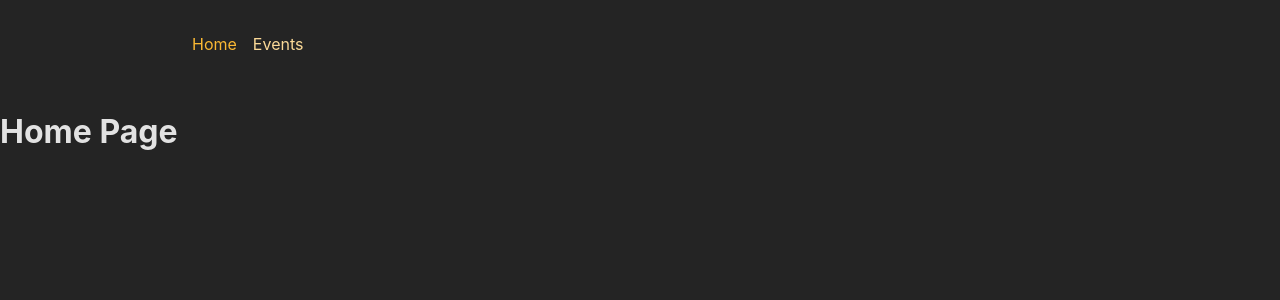
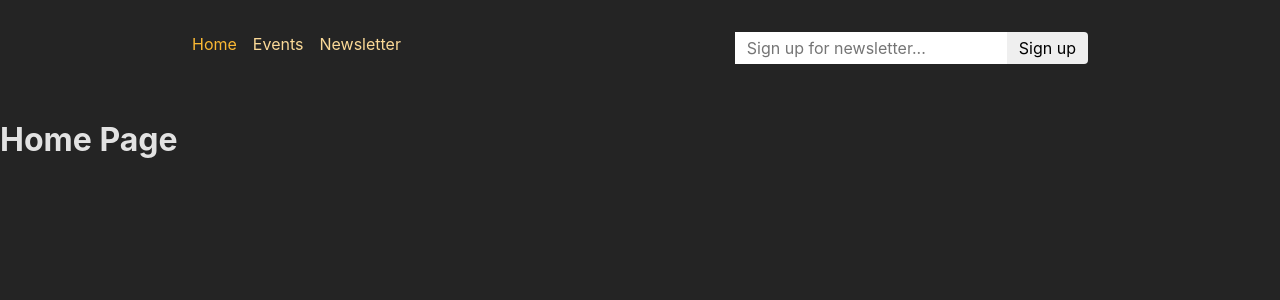
Before and after one commit to ms-tech-geek/react-multi-page, a React (Create React App) app in the folder packages/frontend/: page / in a window 1280 px wide. Shown: the top 300 px of the page. Built offline with nearby package versions, Linux system fonts and the light colour scheme.

Commit message:
add newsletter feature

```diff
--- a/packages/frontend/src/components/MainNavigation.js
+++ b/packages/frontend/src/components/MainNavigation.js
@@ -1,5 +1,7 @@
 import { NavLink } from "react-router-dom";
+
 import classes from "./MainNavigation.module.css";
+import NewsletterSignup from "./NewsletterSignup";
 
 function MainNavigation() {
 	return (
@@ -27,8 +29,19 @@
 							Events
 						</NavLink>
 					</li>
+					<li>
+						<NavLink
+							to="/newsletter"
+							className={({ isActive }) =>
+								isActive ? classes.active : undefined
+							}
+						>
+							Newsletter
+						</NavLink>
+					</li>
 				</ul>
 			</nav>
+			<NewsletterSignup />
 		</header>
 	);
 }
--- /dev/null
+++ b/packages/frontend/src/components/NewsletterSignup.js
@@ -0,0 +1,16 @@
+import classes from './NewsletterSignup.module.css';
+
+function NewsletterSignup() {
+  return (
+    <form method="post" className={classes.newsletter}>
+      <input
+        type="email"
+        placeholder="Sign up for newsletter..."
+        aria-label="Sign up for newsletter"
+      />
+      <button>Sign up</button>
+    </form>
+  );
+}
+
+export default NewsletterSignup;
--- /dev/null
+++ b/packages/frontend/src/components/NewsletterSignup.module.css
@@ -0,0 +1,18 @@
+.newsletter input,
+.newsletter button {
+  font: inherit;
+  padding: 0.25rem 0.75rem;
+  border-radius: 0;
+  border: none;
+}
+
+.newsletter button {
+  border-top-right-radius: 4px;
+  border-bottom-right-radius: 4px;
+  cursor: pointer;
+}
+
+.newsletter button:hover {
+  background-color: var(--color-primary-300);
+  color: var(--color-gray-800);
+}
```
Also changed, not shown: packages/frontend/src/pages/Newsletter.js (added, +21 -0 lines), 1 other file (tests, documents, lock files or other folders).
